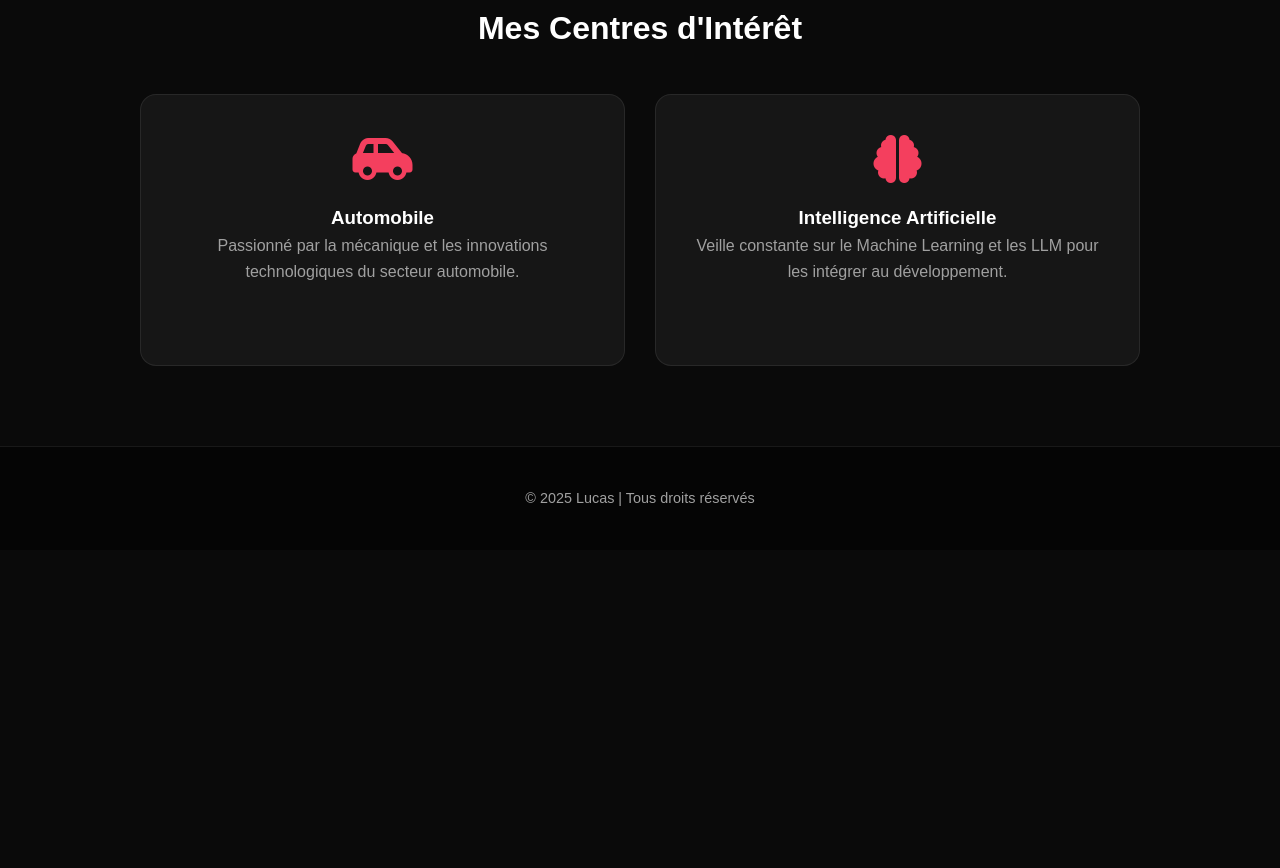
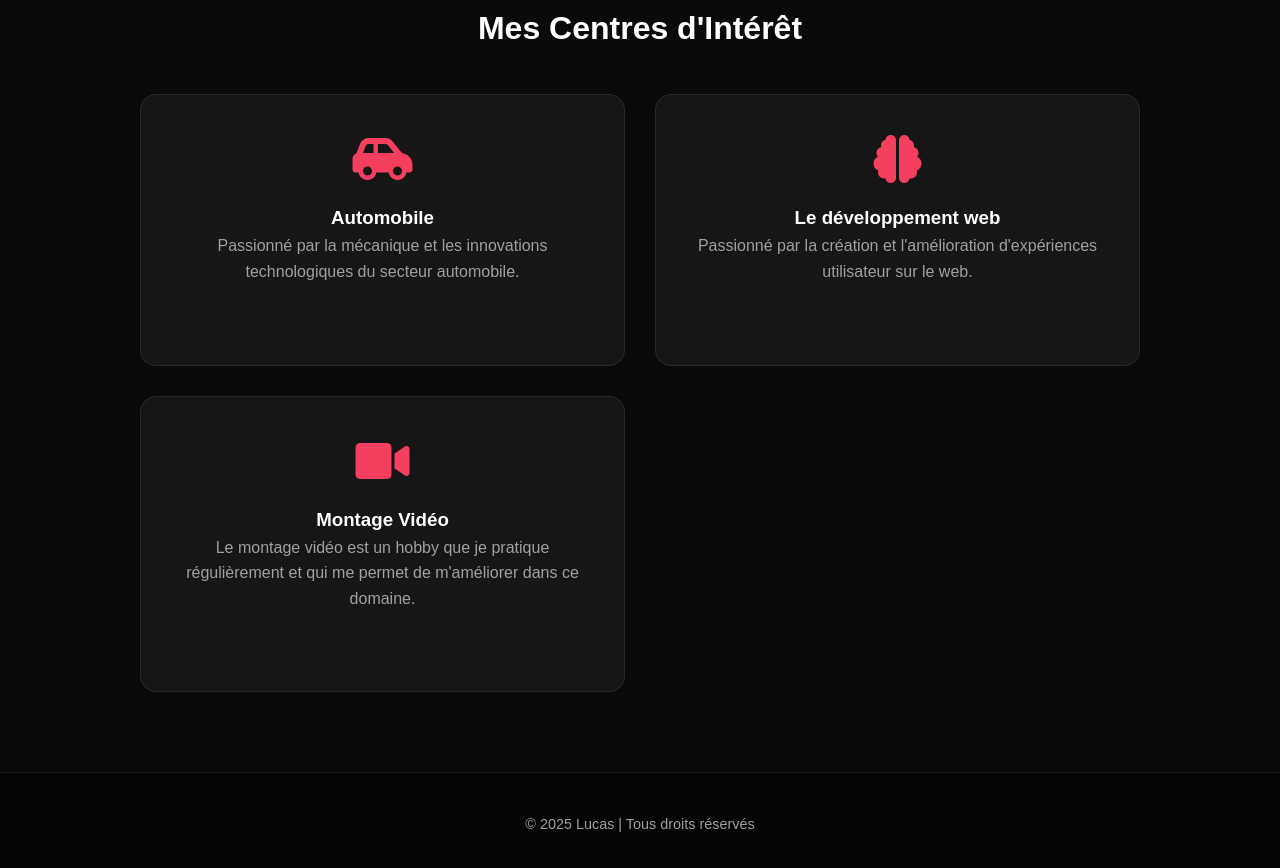
Before and after one commit to LucasStamper/Portfolio-Lucas-Stamper-BTS-SIO-SLAM, a plain HTML site: page about.html in a window 1280 px wide. Shown: the part 3297-4165 px from the top of the page. Before the commit the page ends 3847 px from the top, so only its background shows below. Drawn offline with Linux system fonts and the light colour scheme.

Commit message:
Update portfolio 3

```diff
--- a/about.html
+++ b/about.html
@@ -161,8 +161,13 @@
                     </div>
                     <div class="passion-card scroll-fade">
                         <i class="fas fa-brain"></i>
-                        <h3>Intelligence Artificielle</h3>
-                        <p>Veille constante sur le Machine Learning et les LLM pour les intégrer au développement.</p>
+                        <h3>Le développement web</h3>
+                        <p>Passionné par la création et l'amélioration d'expériences utilisateur sur le web.</p>
+                    </div>
+                    <div class="passion-card scroll-fade">
+                        <i class="fas fa-video"></i>
+                        <h3>Montage Vidéo</h3>
+                        <p>Le montage vidéo est un hobby que je pratique régulièrement et qui me permet de m'améliorer dans ce domaine.</p>
                     </div>
                 </div>
             </div>
```
Also changed, not shown: veille.html (+18 -9 lines), 1 other file.
